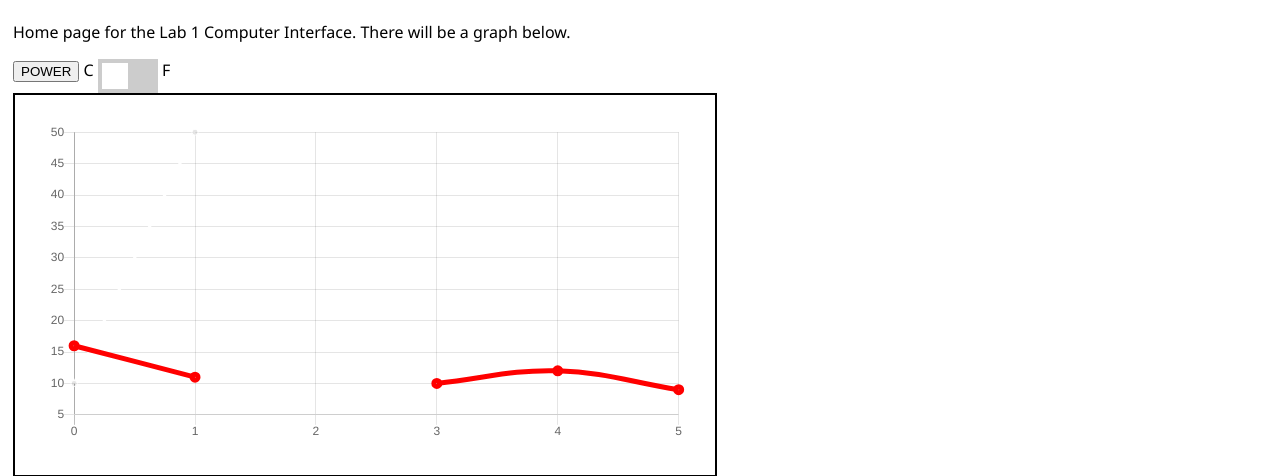
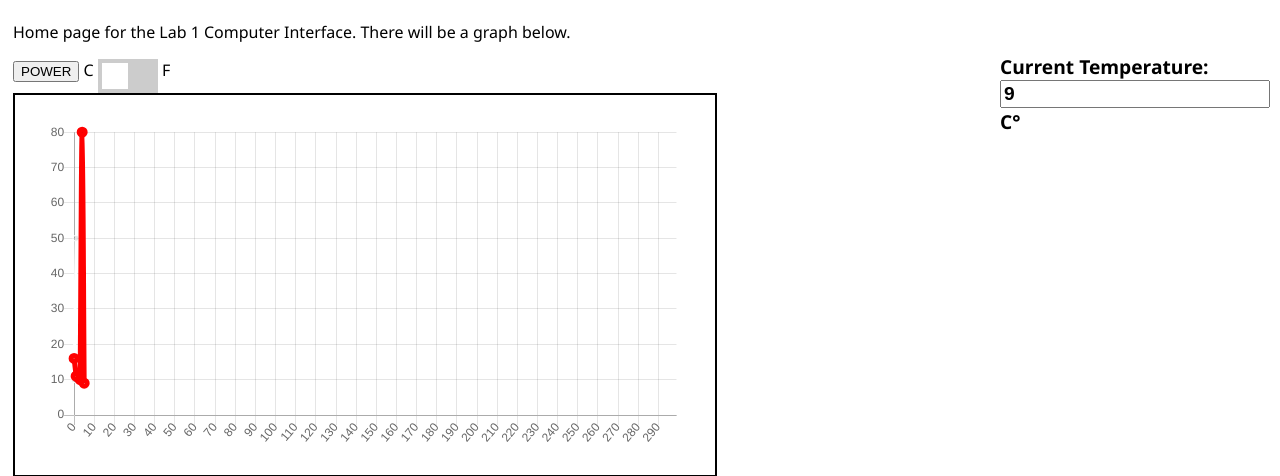
Before and after one commit to lucasduff-code/ECE4880_Lab1, a Django app: page / in a window 1280 px wide. Shown: the part 47-523 px from the top of the page. Run offline with Django 3.2, Linux system fonts and the light colour scheme; some libraries are stand-ins or nearby versions.

Commit message:
added current temp display box

```diff
--- a/hello_django/hello/templates/hello/home.html
+++ b/hello_django/hello/templates/hello/home.html
@@ -38,6 +38,13 @@ Home
     </form>
   </div>
 </div>
+<div class="currentReading" style="position: absolute; top: 100px; left: 1000px;">
+  <form>
+    <label for="CurrentTemperature" style="font-size: larger; font-weight: bold;">Current Temperature: </label><br>
+    <input type="text" id="CurrentTemperature" readonly style="font-size: larger; font-weight: bold;">
+    <label for="CurrentTemperature" id="unit" style="font-size: larger; font-weight: bold;">C°</label>
+  </form>
+</div>
 
 <script>
   function toggleSaved(maxBox, minBox,numberBox) {
@@ -72,8 +79,10 @@ function conversion(){
   if(currentUnit == 'C'){
     document.getElementById("maxD").innerText = 'F'
     document.getElementById("minD").innerText = 'F'
-    document.getElementById("Max").value = (max * 9/5) + 32
-    document.getElementById("Min").value = (min * 9/5) + 32
+    document.getElementById("unit").innerText = 'F°'
+    document.getElementById("CurrentTemperature").value = Number(Math.round(((max * 9/5) + 32)+'e2')+'e-2');
+    document.getElementById("Max").value = Number(Math.round(((max * 9/5) + 32)+'e2')+'e-2');
+    document.getElementById("Min").value =  Number(Math.round(((min * 9/5) + 32)+'e2')+'e-2');
     console.log(NUMBER_CFG.min)
     for(var i = 0, length = data.length; i<length; i++){
       data[i] = (data[i] * 9/5) +32
@@ -84,8 +93,10 @@ function conversion(){
   }else{
     document.getElementById("maxD").innerText = 'C'
     document.getElementById("minD").innerText = 'C'
-    document.getElementById("Max").value = (max - 32) / (9/5)
-    document.getElementById("Min").value = (min - 32) / (9/5)
+    document.getElementById("unit").innerText = 'C°'
+    document.getElementById("CurrentTemperature").value =  Number(Math.round(((max - 32) / (9/5))+'e2')+'e-2');
+    document.getElementById("Max").value =  Number(Math.round(((max - 32) / (9/5))+'e2')+'e-2');
+    document.getElementById("Min").value =  Number(Math.round(((min - 32) / (9/5))+'e2')+'e-2');
     for(var i = 0, length = data.length; i<length; i++){
       data[i] = (data[i] -32) / (9/5)
     }
@@ -110,9 +121,8 @@ function numbers(config) {
 
 const ctx = document.getElementById('timeSeriesChart').getContext('2d');
 
-const startDate = new Date(2020, 0, 1);
 const labels = [];
-for (let i = 0; i < 6; i++) {
+for (let i = 0; i < 300; i++) {
   //const date = moment(startDate).add(i, 'days').format('YYYY-MM-DD');
   //labels.push(date.toString());
   const time = i
@@ -120,7 +130,7 @@ for (let i = 0; i < 6; i++) {
 }
 
 var ticks = [50,45,35,30,25,20,15,10];
-var data = [16, 11, NaN, 10, 12, 9]
+var data = [16, 11, NaN, 10, 80, 9]
 var NUMBER_CFG = {count: data.length, min:10, max:50}
 var secondSetData = [10,50]
 const chart = new Chart(ctx, {
@@ -165,6 +175,8 @@ const chart = new Chart(ctx, {
       },
   }
 });
+
+document.getElementById("CurrentTemperature").value = data.at(-1)
 
 //chart.defaults.scales.linear.min = 10
 </script>
```
